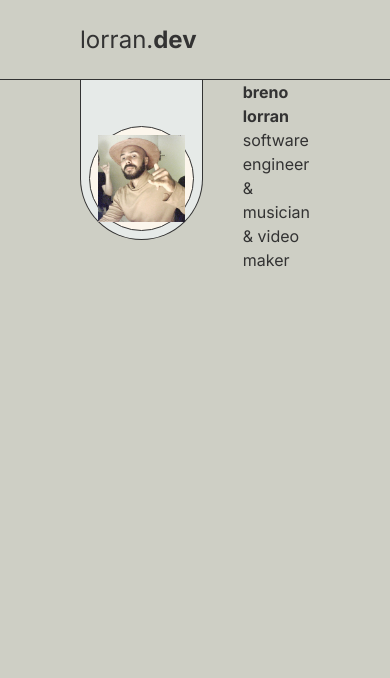
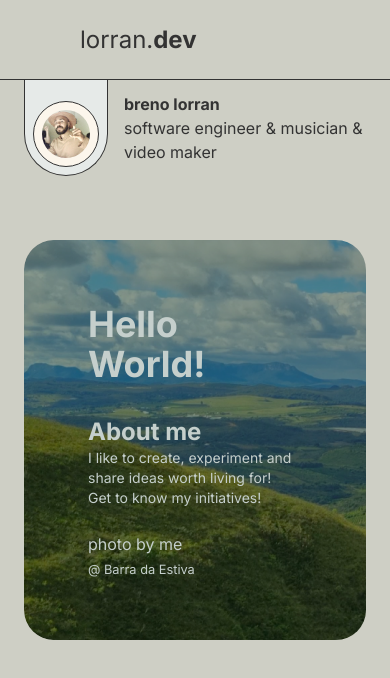
Before and after one commit to brenofreire/blog, a Next.js app: page / in a window 390 px wide. Shown: the top 678 px of the page. Built offline with nearby package versions, Linux system fonts and the light colour scheme.

Commit message:
feat: welcome banner

```diff
--- a/src/app/entities/profile/ui/avatar.tsx
+++ b/src/app/entities/profile/ui/avatar.tsx
@@ -1,15 +1,17 @@
-import { AvatarImage, Avatar, AvatarFallback } from "@radix-ui/react-avatar";
+import { Avatar, AvatarFallback, AvatarImage } from "@/components/ui/avatar";
 
 export function AvatarProfile() {
   return (
-    <div className="rounded-b-full bg-primary border-b border-l border-r flex justify-center items-end p-2 border border-textBase border-t-0">
-      <div className="border-textBase p-2 border rounded-full bg-card">
-        <Avatar className="w-24 h-24">
+    <div className="flex items-end justify-center p-2 border border-t-0 border-b border-l border-r rounded-b-full bg-primary border-textBase">
+      <div className="p-2 border rounded-full border-textBase bg-card">
+        <Avatar className="w-12 h-12 md:w-24 md:h-24">
           <AvatarImage
             src="/assets/eu.jpg"
             alt="Lorran's picture with a cowboy hat doing a hang lose"
           />
-          <AvatarFallback className="w-24 h-24">L</AvatarFallback>
+          <AvatarFallback className="w-12 h-12 md:w-24 md:h-24">
+            L
+          </AvatarFallback>
         </Avatar>
       </div>
     </div>
--- a/src/app/entities/profile/ui/bio.tsx
+++ b/src/app/entities/profile/ui/bio.tsx
@@ -3,16 +3,16 @@ import { AvatarProfile } from "./avatar";
 
 export function Bio() {
   return (
-    <div className="max-w-viewport mx-auto px-20">
+    <div className="px-6 mx-auto md:px-20 max-w-viewport">
       <div className="max-w-inside">
-        <div className="flex gap-10 h-40">
+        <div className="flex h-24 gap-4 md:gap-10 md:h-40">
           <AvatarProfile />
 
           <div className="description content-evenly">
             <div>
               <b>breno lorran</b>
             </div>
-            <div>software engineer & musician & video maker</div>
+            <h1>software engineer & musician & video maker</h1>
           </div>
         </div>
       </div>
--- a/src/app/page.tsx
+++ b/src/app/page.tsx
@@ -1,12 +1,15 @@
 import { Bio } from "./entities/profile/ui/bio";
-import Header from "./widgets/header/header";
+import { Header } from "./widgets/header/header";
+import { Welcome } from "./widgets/welcome/welcome";
 
 export default function Home() {
   return (
     <div>
       <Header />
       <Bio />
-      <main></main>
+      <main>
+        <Welcome />
+      </main>
     </div>
   );
 }
--- a/src/app/widgets/header/header.tsx
+++ b/src/app/widgets/header/header.tsx
@@ -6,9 +6,9 @@ import {
 import { HomeIcon } from "lucide-react";
 import Link from "next/link";
 
-export default function Header() {
+export function Header() {
   return (
-    <NavigationMenu className="max-w-viewport mx-auto h-20 border-b border-secondary px-20">
+    <NavigationMenu className="h-20 px-20 mx-auto border-b max-w-viewport border-secondary">
       <div className="w-full">
         <NavigationMenuList className="justify-between w-full">
           <NavigationMenuItem className="text-2xl">
@@ -19,7 +19,7 @@ export default function Header() {
           <div className="hidden md:flex">
             <NavigationMenuItem>
               <Link
-                className="border-b-8 border-textBase bg-primary h-20 flex items-center px-20 border-r border-l flex gap-2"
+                className="flex items-center h-20 gap-2 px-20 border-b-8 border-l border-r border-textBase bg-primary"
                 href="/"
               >
                 <HomeIcon />
--- a/src/app/widgets/welcome/welcome.tsx
+++ b/src/app/widgets/welcome/welcome.tsx
@@ -0,0 +1,33 @@
+export function Welcome() {
+  return (
+    <div className="px-6 mx-auto md:px-20 max-w-viewport">
+      <div className="max-w-inside">
+        <div className="bg-[url('/assets/welcome.png')] h-[400px] bg-cover my-16  rounded-[30px] p-16 text-textClear">
+          <div>
+            <h2 className="text-4xl sm:text-5xl md:text-7xl">
+              <b>Hello World!</b>
+            </h2>
+          </div>
+
+          <div className="flex mt-8 mb-6 md:mb-4 lg:justify-end lg:mt-24">
+            <div>
+              <h3 className="text-2xl">
+                <b>About me</b>
+              </h3>
+              <p className="text-sm md:text-base">
+                I like to create, experiment and share ideas worth living for!
+                <br />
+                Get to know my initiatives!
+              </p>
+            </div>
+          </div>
+
+          <div>
+            <div>photo by me</div>
+            <small>@ Barra da Estiva</small>
+          </div>
+        </div>
+      </div>
+    </div>
+  );
+}
--- a/tailwind.config.ts
+++ b/tailwind.config.ts
@@ -23,6 +23,7 @@ const config: Config = {
         background: "#CECFC5",
         textBase: "#333",
         foreground: "hsl(var(--foreground))",
+        textClear: "#C5CFCC",
         card: {
           DEFAULT: "#FCF6EC",
           foreground: "hsl(var(--card-foreground))",
```
Also changed, not shown: public/assets/welcome.png, 1 other file (tests, documents, lock files or other folders).
